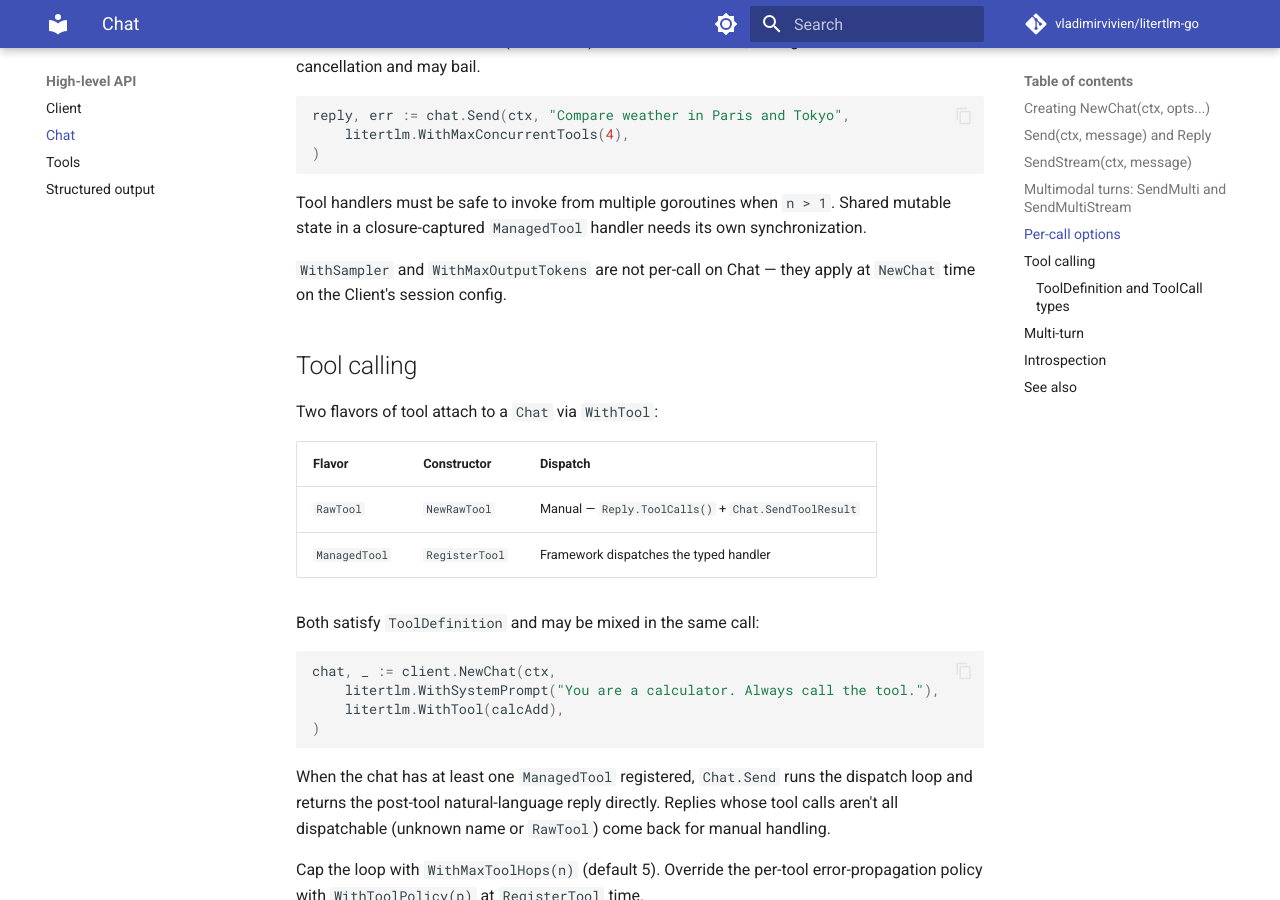
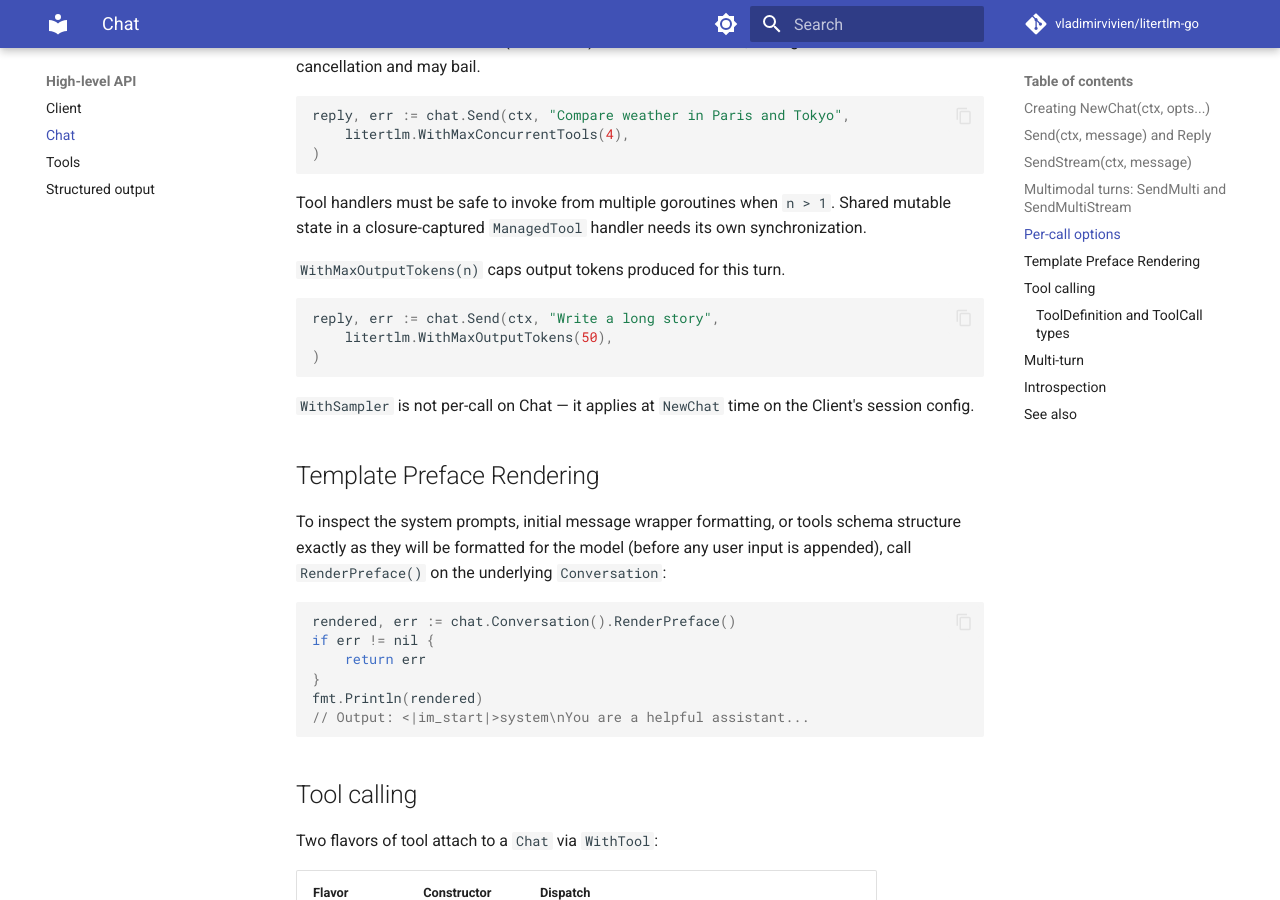
Before and after one commit to vladimirvivien/litertlm-go, an MkDocs documentation site: the page built from docs/chat.md, in a window 1280 px wide and 900 px high, scrolled down 3318 px. Built offline with MkDocs 1.6.1 and Material for MkDocs 9.7.7, drawn with Linux system fonts in a browser that asks for light colours; comment, search, counter and statistics services are not loaded.

Commit message:
Update documentation for LiteRT-LM v0.14 additions

````diff
--- a/docs/chat.md
+++ b/docs/chat.md
@@ -163,8 +163,28 @@ Tool handlers must be safe to invoke from multiple goroutines when
 `n > 1`. Shared mutable state in a closure-captured `ManagedTool`
 handler needs its own synchronization.
 
-`WithSampler` and `WithMaxOutputTokens` are not per-call on Chat —
-they apply at `NewChat` time on the Client's session config.
+`WithMaxOutputTokens(n)` caps output tokens produced for this turn.
+
+```go
+reply, err := chat.Send(ctx, "Write a long story",
+    litertlm.WithMaxOutputTokens(50),
+)
+```
+
+`WithSampler` is not per-call on Chat — it applies at `NewChat` time on the Client's session config.
+
+## Template Preface Rendering
+
+To inspect the system prompts, initial message wrapper formatting, or tools schema structure exactly as they will be formatted for the model (before any user input is appended), call `RenderPreface()` on the underlying `Conversation`:
+
+```go
+rendered, err := chat.Conversation().RenderPreface()
+if err != nil {
+    return err
+}
+fmt.Println(rendered)
+// Output: <|im_start|>system\nYou are a helpful assistant...
+```
 
 ## Tool calling
 
````
Also changed, not shown: docs/client.md (+7 -0 lines), 1 other file.
